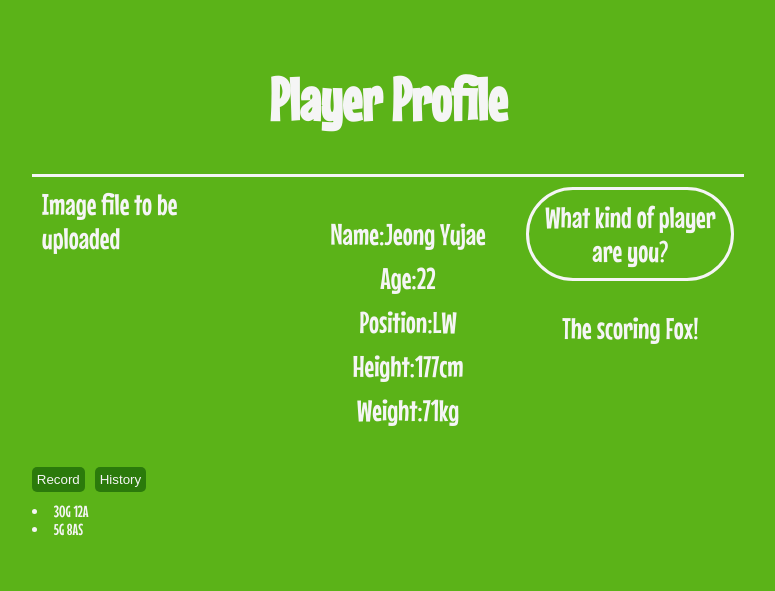
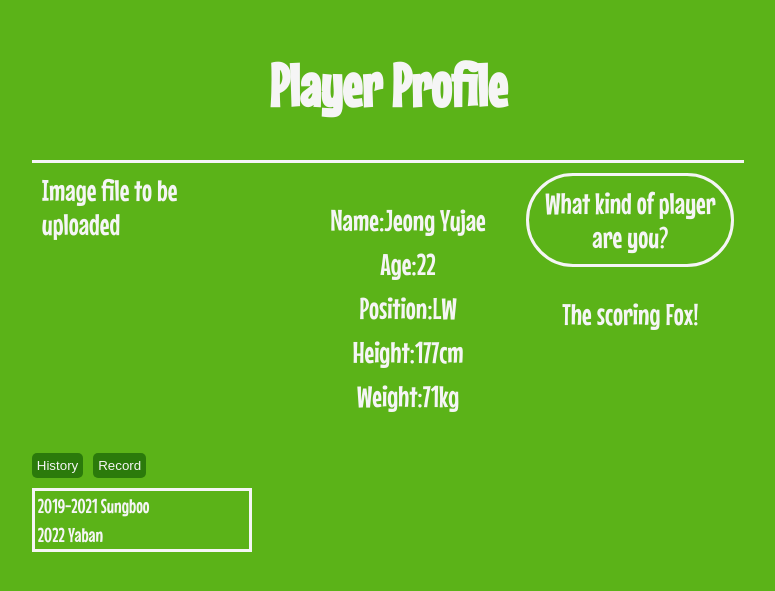
Before and after one commit to JeongYujae/Kick_With_Me, a React (Create React App) app: page /profile/1 in a window 1280 px wide. Shown: the part 119-710 px from the top of the page, without its empty margins (252-1027 px from the left). Built offline with nearby package versions, Linux system fonts and the light colour scheme.

Commit message:
history/record css

```diff
--- a/src/App.css
+++ b/src/App.css
@@ -100,15 +100,16 @@ ul {
 
 
 }
-/*
-.HistoryBox {
+
+
+.HistoryRecordContent {
   border:3px solid whitesmoke;
   width: 30%;
   font-size: 20px;
-  text-align: center;
-  align-items: cen;
 }
 
-.HistoryBox li {
+.HistoryRecordContent li {
+  padding: 3px;
+  align-items: center;
   list-style: none;
-} */
+}
--- a/src/components/History.js
+++ b/src/components/History.js
@@ -2,7 +2,7 @@ import React, { useContext, useEffect, useState } from "react";
 import { useNavigate, useParams } from "react-router-dom";
 import { PlayerStateContext } from "../App";
 
-const History = ({content}) =>{
+const History = () =>{
     const userData= useContext(PlayerStateContext)
     const {id} = useParams();
 
--- a/src/components/ProfileDetail.js
+++ b/src/components/ProfileDetail.js
@@ -17,9 +17,6 @@ const ProfileDetail = () =>{
     const [data,setData]=useState();
 
     const userData= useContext(PlayerStateContext)
-
-
-
 
     useEffect(()=>{
         if (userData.length >=1){
@@ -70,14 +67,13 @@ const ProfileDetail = () =>{
 
             <div className="HistoryRecord">
                 <div className="ButtonBox">
-
+                    <button onClick={()=>setContent(false)}>History</button>
                     <button onClick={()=>setContent(true)}>Record</button>
-                    <button onClick={()=>setContent(false)}>History</button>
 
                 </div>
 
-                <div>
-                    {content ? <History/>: <Record/> }
+                <div className="HistoryRecordContent">
+                    {content ? <Record/>: <History/> }
                 </div>
             </div>
         </div>
```
